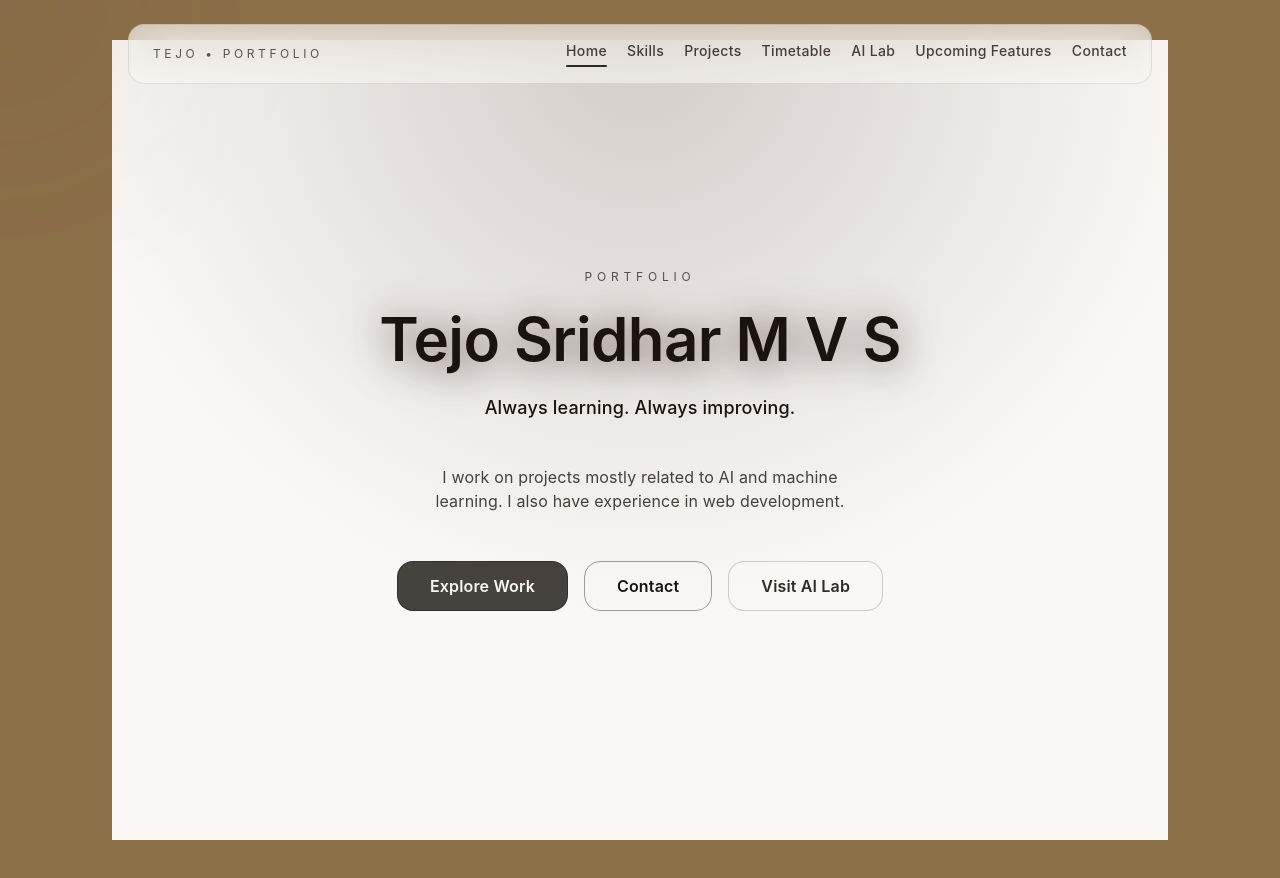
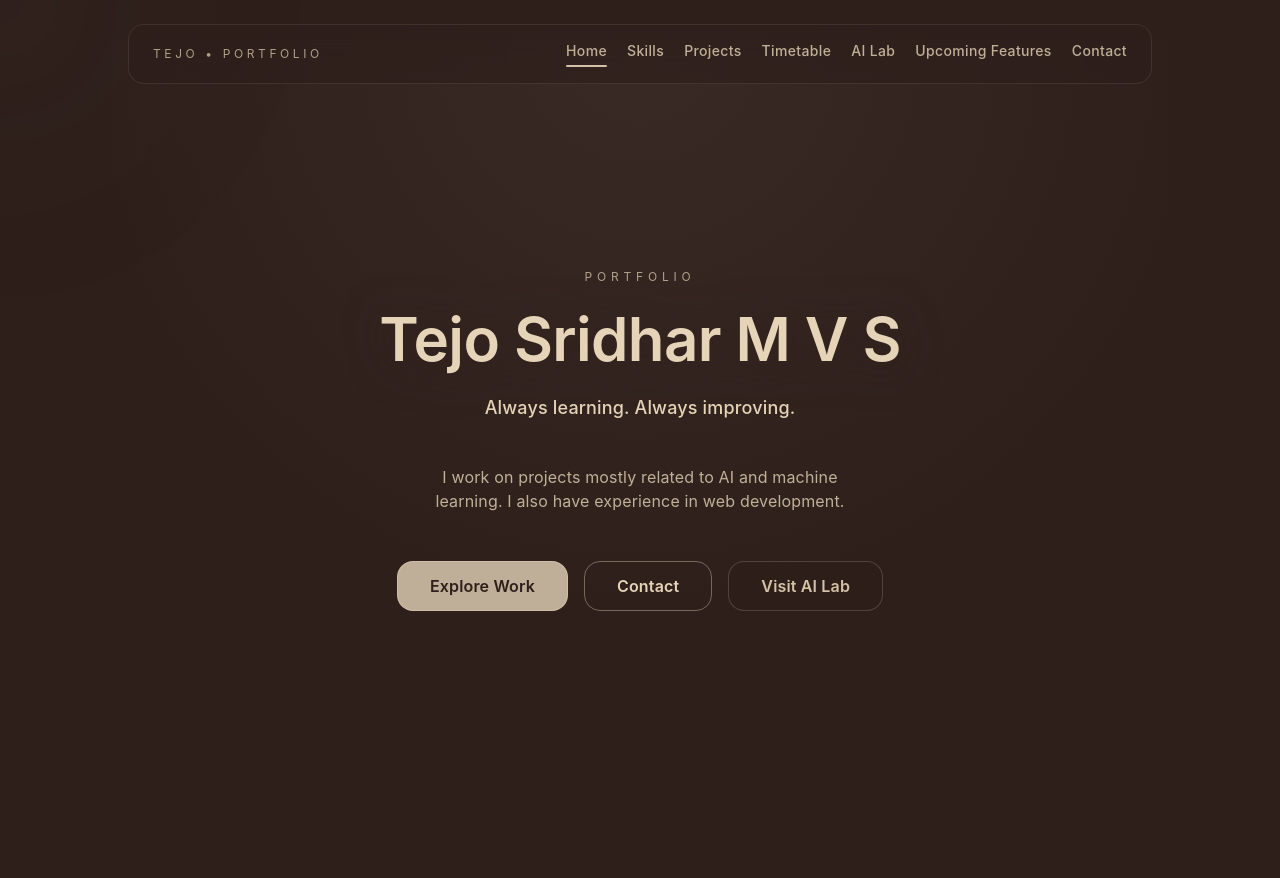
Before and after one commit to Tejo0507/tejo-portfolio, a React (Vite) app: page / in a window 1280 px wide. Built offline with nearby package versions, Linux system fonts and the light colour scheme.

Commit message:
Increase text brightness - lighter brown text for better readability

```diff
--- a/src/index.css
+++ b/src/index.css
@@ -6,63 +6,63 @@
 
 @layer base {
   :root {
-    --tone-deep: 18 25% 98%; /* Light background */
-    --tone-mid: 30 35% 88%; /* Warm light */
-    --tone-soft: 30 30% 75%;
-    --tone-mist: 30 20% 25%; /* Dark text */
-    --tone-highlight: 30 45% 50%;
+    --tone-deep: 10 24% 15%; /* #2E1F1B */
+    --tone-mid: 18 17% 32%; /* #5E4B43 */
+    --tone-soft: 18 17% 45%;
+    --tone-mist: 18 25% 92%;
+    --tone-highlight: 18 20% 65%;
     --background: var(--tone-deep);
-    --foreground: 30 25% 12%;
-    --card: 30 30% 95%;
-    --card-foreground: 30 25% 15%;
-    --popover: 30 30% 95%;
-    --popover-foreground: 30 25% 15%;
-    --primary: 30 45% 40%;
-    --primary-foreground: 30 25% 98%;
-    --secondary: 30 30% 90%;
-    --secondary-foreground: 30 25% 15%;
-    --muted: 30 25% 88%;
-    --muted-foreground: 30 25% 30%;
+    --foreground: 18 25% 94%;
+    --card: var(--tone-mid);
+    --card-foreground: var(--tone-mist);
+    --popover: var(--tone-mid);
+    --popover-foreground: var(--tone-mist);
+    --primary: 18 22% 55%;
+    --primary-foreground: 18 25% 96%;
+    --secondary: 10 20% 22%;
+    --secondary-foreground: 18 25% 92%;
+    --muted: 18 15% 38%;
+    --muted-foreground: 18 20% 78%;
     --accent: var(--tone-soft);
-    --accent-foreground: 30 25% 12%;
-    --destructive: 10 65% 50%;
-    --destructive-foreground: 30 25% 98%;
-    --border: 30 25% 82%;
-    --input: 30 25% 78%;
-    --ring: 30 45% 48%;
-    --chart-1: 30 45% 48%;
-    --chart-2: 30 35% 58%;
-    --chart-3: 30 30% 68%;
-    --chart-4: 30 40% 53%;
-    --chart-5: 30 50% 43%;
+    --accent-foreground: var(--tone-deep);
+    --destructive: 10 35% 25%;
+    --destructive-foreground: 18 25% 94%;
+    --border: 18 17% 38%;
+    --input: 18 17% 42%;
+    --ring: 18 25% 65%;
+    --chart-1: 10 24% 20%;
+    --chart-2: 18 17% 35%;
+    --chart-3: 18 17% 50%;
+    --chart-4: 10 20% 28%;
+    --chart-5: 18 25% 60%;
     --radius: 1.2rem;
   }
 
   .dark {
-    --background: 30 25% 96%;
-    --foreground: 30 25% 12%;
-    --card: 30 30% 92%;
-    --card-foreground: 30 25% 15%;
-    --popover: 30 30% 92%;
-    --popover-foreground: 30 25% 15%;
-    --primary: 30 45% 40%;
-    --primary-foreground: 30 25% 98%;
-    --secondary: 30 25% 85%;
-    --secondary-foreground: 30 25% 15%;
-    --muted: 30 25% 86%;
-    --muted-foreground: 30 25% 28%;
-    --accent: 30 45% 45%;
-    --accent-foreground: 30 25% 98%;
-    --destructive: 10 60% 48%;
-    --destructive-foreground: 30 25% 98%;
-    --border: 30 25% 78%;
-    --input: 30 25% 72%;
-    --ring: 30 45% 48%;
-    --chart-1: 30 45% 48%;
-    --chart-2: 30 35% 58%;
-    --chart-3: 30 30% 68%;
-    --chart-4: 30 40% 53%;
-    --chart-5: 30 50% 43%;
+    --background: 10 24% 12%;
+    --foreground: var(--tone-mist);
+    --card: 10 24% 18%;
+    --card-foreground: 18 25% 90%;
+    --popover: 10 24% 18%;
+    --popover-foreground: 18 25% 90%;
+    --primary: 18 23% 58%;
+    --primary-foreground: 10 24% 12%;
+    --secondary: 18 17% 28%;
+    --secondary-foreground: 18 25% 92%;
+    --muted: 10 24% 20%;
+    --muted-foreground: 18 20% 78%;
+    --accent: 18 20% 42%;
+    --accent-foreground: var(--tone-mist);
+    --destructive: 10 34% 22%;
+    --destructive-foreground: var(--tone-mist);
+    --border: 10 24% 26%;
+    --input: 10 24% 30%;
+    --ring: 18 25% 65%;
+    --chart-1: 10 24% 24%;
+    --chart-2: 18 17% 32%;
+    --chart-3: 18 17% 46%;
+    --chart-4: 10 19% 20%;
+    --chart-5: 18 25% 56%;
   }
 
   * {
--- a/src/styles/variables.css
+++ b/src/styles/variables.css
@@ -1,10 +1,10 @@
 :root {
-  --color-dark: #f5f1ee;
-  --color-medium: #1a1410;
-  --color-walnut: #8b6f47;
-  --color-background: #faf8f6;
+  --color-dark: #2e1f1b;
+  --color-medium: #d4b896;
+  --color-walnut: #a88860;
+  --color-background: #2e1f1b;
 
-  --shadow-soft: 0 2px 6px rgba(0, 0, 0, 0.08);
-  --shadow-depth: 0 4px 12px rgba(0, 0, 0, 0.12);
-  --shadow-inner-warm: inset 0 1px 0 rgba(0, 0, 0, 0.05);
+  --shadow-soft: 0 2px 6px rgba(0, 0, 0, 0.25);
+  --shadow-depth: 0 4px 12px rgba(0, 0, 0, 0.35);
+  --shadow-inner-warm: inset 0 1px 0 rgba(255, 255, 255, 0.05);
 }
--- a/tailwind.config.js
+++ b/tailwind.config.js
@@ -5,10 +5,10 @@ module.exports = {
 	theme: {
 		extend: {
 			colors: {
-				WalnutDark: "#8b6f47",
-				WalnutLight: "#d4b896",
-				dark: "#faf8f6",
-				medium: "#1a1410",
+				WalnutDark: "#2E1F1B",
+				WalnutLight: "#5E4B43",
+				dark: "#2e1f1b",
+				medium: "#e5d4b8",
 			},
 		},
 	},
```
